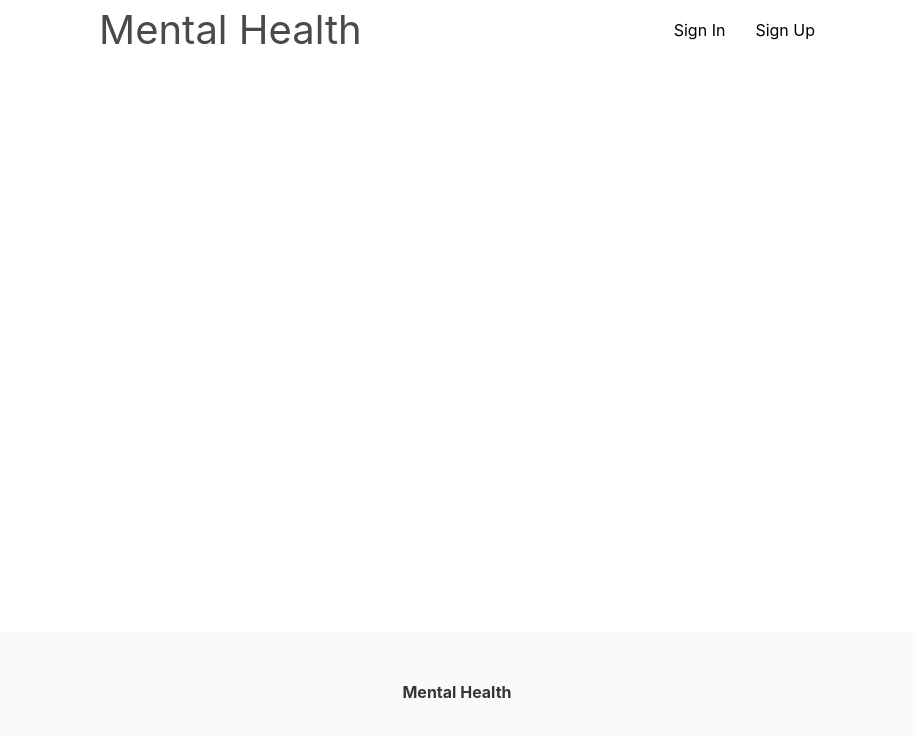
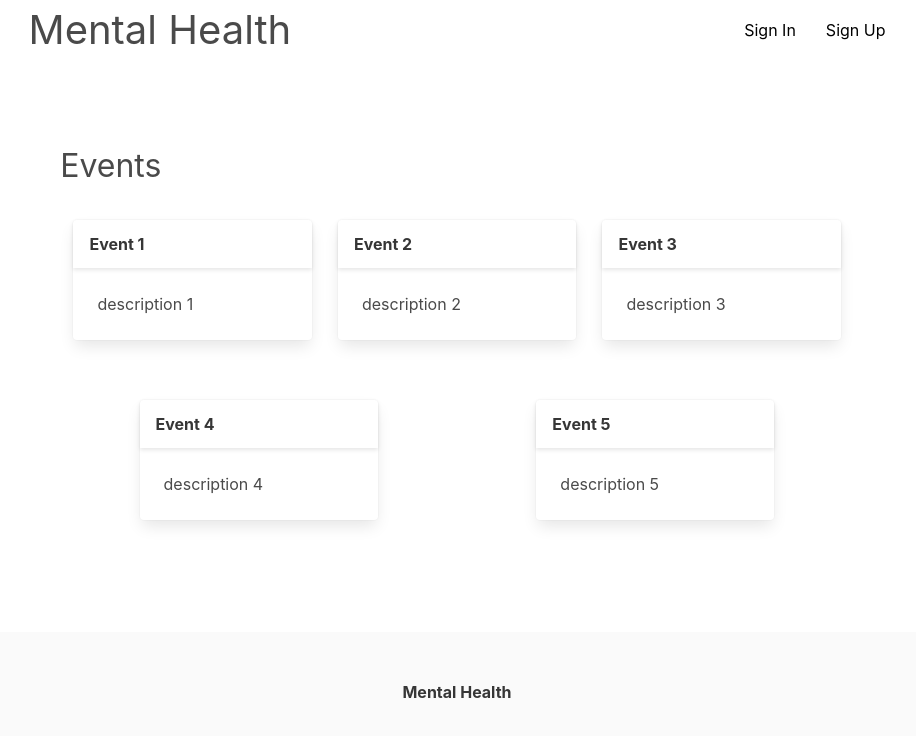
Before and after one commit to TylerEvans-hash/mental-health-project, a React (Create React App) app in the folder client/: page / in a window 1280 px wide. Shown: the top 736 px of the page, without its empty margins (183-1099 px from the left). Built offline with nearby package versions, Linux system fonts and the light colour scheme.

Commit message:
add event component

```diff
--- a/client/src/App.js
+++ b/client/src/App.js
@@ -7,12 +7,14 @@ import {
 
 import Header from "./components/Header";
 import Footer from "./components/Footer";
+import Events from "./components/Events";
 
 
 function App() {
   return (
     <Router>
       <Header />
+      <Events />
       <Footer />
     </Router>
   );
--- /dev/null
+++ b/client/src/components/Event/index.js
@@ -0,0 +1,20 @@
+
+
+const Event = ({name, description}) => {
+    return (
+        <div className="card" style={{ width: "30%", margin: "30px auto" }}>
+            <header className="card-header">
+                <p className="card-header-title">
+                    {name}
+                </p>
+            </header>
+            <div className="card-content">
+                <div className="content">
+                    <span>{description}</span>
+                </div>
+            </div>
+        </div>
+    );
+}
+
+export default Event;
--- /dev/null
+++ b/client/src/components/Events/index.js
@@ -0,0 +1,44 @@
+import Event from "../Event";
+
+const Events = () => {
+    const events = [
+        {
+            name: "Event 1",
+            description: "description 1",
+        },
+        {
+            name: "Event 2",
+            description: "description 2",
+        },
+        {
+            name: "Event 3",
+            description: "description 3",
+        },
+        {
+            name: "Event 4",
+            description: "description 4",
+        },
+        {
+            name: "Event 5",
+            description: "description 5",
+        },
+    ];
+    return (
+        <section style={{ width: "62%", margin: "50px auto" }}>
+            <h2 className="is-size-3">Events</h2>
+            <div className="is-flex is-flex-wrap-wrap" >
+                {
+                    events.map(({name, description}, i) =>
+                        <Event
+                            key={i}
+                            name={name}
+                            description={description}
+                        />
+                    )
+                }
+            </div>
+        </section>
+    );
+}
+
+export default Events;
--- a/client/src/components/Footer/index.js
+++ b/client/src/components/Footer/index.js
@@ -2,8 +2,8 @@
 
 const Footer = () => {
     return (
-        <footer class="footer">
-            <div class="content has-text-centered">
+        <footer className="footer">
+            <div className="content has-text-centered">
                 <p>
                     <strong>Mental Health</strong>
                 </p>
--- a/client/src/components/Header/index.js
+++ b/client/src/components/Header/index.js
@@ -2,10 +2,10 @@ import { Link } from 'react-router-dom'
 
 const Header =()=> {
     return (
-        <header className="is-flex is-justify-content-space-evenly is-align-items-center">
+        <header className="is-flex is-justify-content-space-around is-align-items-center">
             <h1 className="is-size-2">Mental Health</h1>
             <nav>
-                <ul className="w-100">
+                <ul>
                     <Link>Sign In</Link>
                     <Link>Sign Up</Link>
                 </ul>
```
